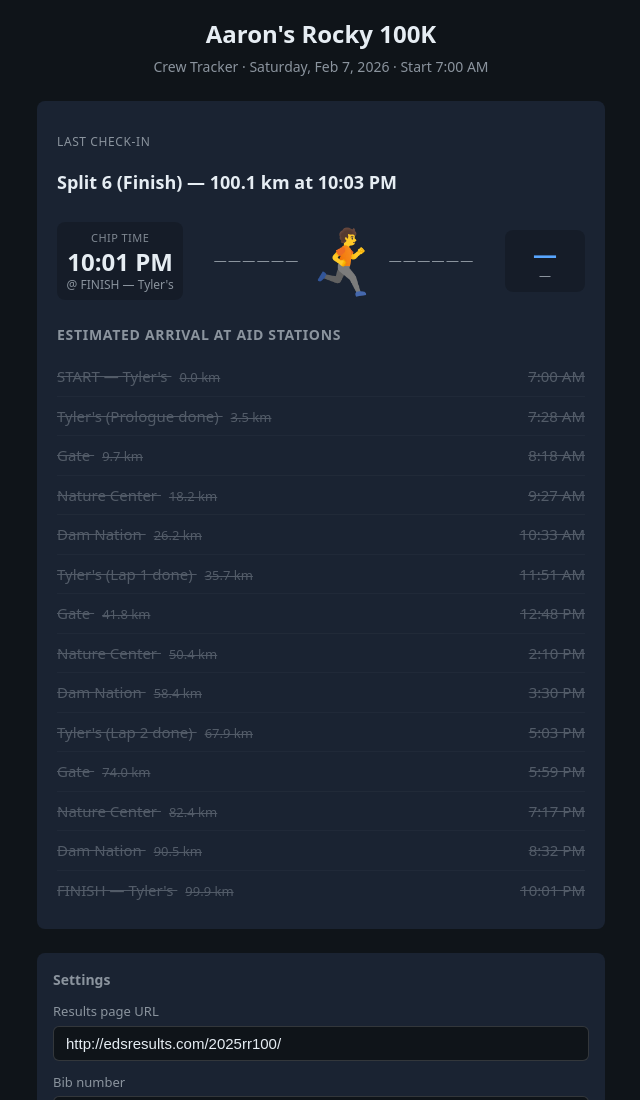
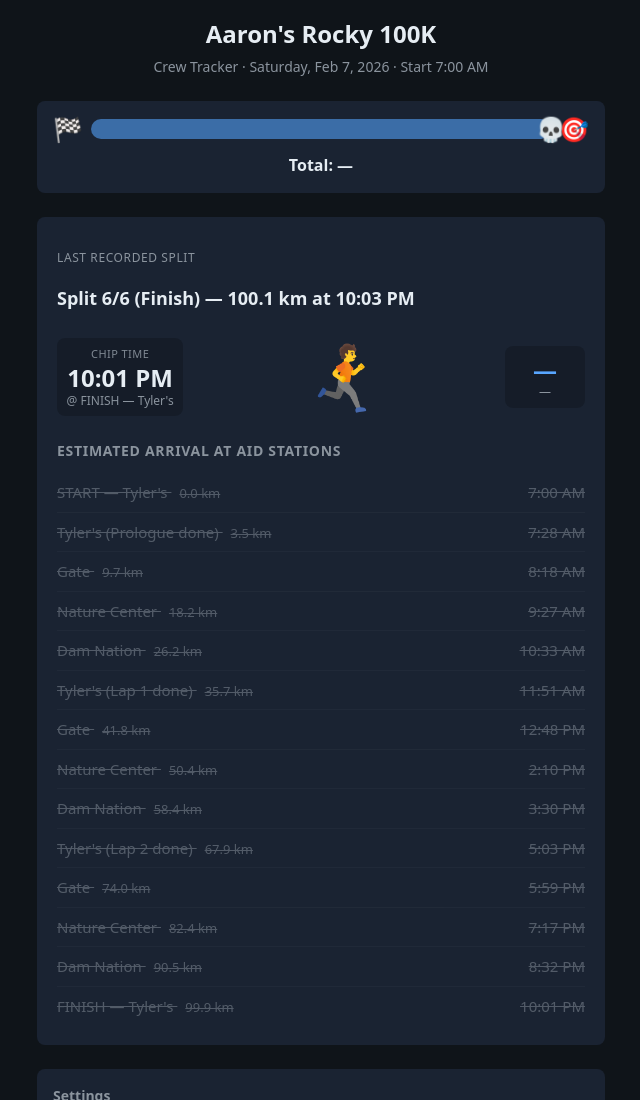
Before and after one commit to aaronrbenson/race-split-tracker, a website built with Vite: page index.html in a window 1280 px wide. Shown: the top 1100 px of the page, without its empty margins (319-959 px from the left). Built offline with nearby package versions, Linux system fonts and the light colour scheme.

Commit message:
Race progress meter, last split N/6, Last recorded split label, progress emoji phases (runner/sweat/skull), runner tween + 10s jiggle, drop hero dashes

```diff
--- a/index.html
+++ b/index.html
@@ -12,6 +12,8 @@
         <h1>Aaron's Rocky 100K</h1>
         <p class="subtitle">Crew Tracker · Saturday, Feb 7, 2026 · Start 7:00 AM</p>
       </header>
+
+      <section class="race-progress" id="race-progress" aria-label="Race progress"></section>
 
       <section class="hero" aria-label="Live status">
         <p class="live-fallback-msg" id="live-fallback-msg" aria-live="polite"></p>
--- a/src/data.js
+++ b/src/data.js
@@ -10,6 +10,9 @@ export const SPLITS_100K_KM = [
   { id: 'split5', label: 'Split 5', km: 77.25 },
   { id: 'split6', label: 'Split 6 (Finish)', km: 100.12 },
 ];
+
+/** Total 100K race distance in km (for progress %). */
+export const RACE_DISTANCE_KM = 100.12;
 
 /**
  * Aid stations from crew guide PDF, distances converted to km.
--- a/src/edsFetcher.js
+++ b/src/edsFetcher.js
@@ -44,6 +44,7 @@ function parseRunnerPage(html, bib) {
   const doc = new DOMParser().parseFromString(html, 'text/html');
   const rows = doc.querySelectorAll('tr');
   let name = 'Runner';
+  let totalRaceTime = null;
   const lapTimes = {}; // lap number (1-6) -> clock time string
 
   for (const row of rows) {
@@ -53,6 +54,9 @@ function parseRunnerPage(html, bib) {
     const value = (cells[1].textContent || '').trim();
 
     if (label === 'Name' && value) name = value;
+    if (label === 'Total Race Time' && value && /^\d{1,2}:\d{2}:\d{2}$/.test(value.trim())) {
+      totalRaceTime = value.trim();
+    }
 
     const lapMatch = label.match(/^Lap (\d) Chip Time$/i);
     if (lapMatch) {
@@ -78,7 +82,7 @@ function parseRunnerPage(html, bib) {
   }
 
   if (splits.length === 0) return null;
-  return { name, bib, splits };
+  return { name, bib, splits, totalRaceTime };
 }
 
 /**
--- a/src/eta.js
+++ b/src/eta.js
@@ -117,10 +117,14 @@ export function computeETAs(splits) {
     };
   });
 
-  const lastSplitLabel =
-    last.splitId && SPLITS_100K_KM.find((s) => s.id === last.splitId)
-      ? SPLITS_100K_KM.find((s) => s.id === last.splitId).label
-      : `${lastKm.toFixed(1)} km`;
+  let lastSplitLabel = `${lastKm.toFixed(1)} km`;
+  if (last.splitId) {
+    const match = last.splitId.match(/^split(\d)$/);
+    if (match) {
+      const n = parseInt(match[1], 10);
+      lastSplitLabel = n === 6 ? 'Split 6/6 (Finish)' : `Split ${n}/6`;
+    }
+  }
 
   return {
     lastSplit: {
--- a/src/main.css
+++ b/src/main.css
@@ -45,6 +45,88 @@ body {
   color: var(--muted);
   font-size: 0.875rem;
   margin: 0.25rem 0 0;
+}
+
+.race-progress {
+  margin-bottom: 1.5rem;
+  padding: 1rem;
+  background: var(--surface);
+  border-radius: var(--radius);
+  text-align: center;
+}
+
+.race-progress-bar-wrap {
+  display: flex;
+  align-items: center;
+  gap: 0.5rem;
+  margin-bottom: 0.75rem;
+}
+
+.race-progress-emoji {
+  font-size: 1.5rem;
+  flex-shrink: 0;
+  line-height: 1;
+}
+
+.race-progress-track {
+  flex: 1;
+  position: relative;
+  height: 1.25rem;
+  min-width: 0;
+  background: rgba(0, 0, 0, 0.3);
+  border-radius: 999px;
+  overflow: visible;
+}
+
+.race-progress-fill {
+  position: absolute;
+  left: 0;
+  top: 0;
+  bottom: 0;
+  border-radius: 999px;
+  background: var(--accent);
+  opacity: 0.6;
+}
+
+.race-progress-fill-anim {
+  transition: width 0.7s ease-out;
+}
+
+.race-progress-runner {
+  position: absolute;
+  top: 50%;
+  transform: translate(-50%, -50%) scaleX(-1);
+  font-size: 1.5rem;
+  line-height: 1;
+  pointer-events: none;
+  z-index: 1;
+  transition: left 0.7s ease-out;
+}
+
+.race-progress-runner-anim {
+  animation: race-runner-jiggle 0.5s ease-in-out 20;
+}
+
+@keyframes race-runner-jiggle {
+  0%, 100% {
+    transform: translate(-50%, -50%) scaleX(-1) rotate(-2deg) translateY(0);
+  }
+  25% {
+    transform: translate(-50%, -50%) scaleX(-1) rotate(1.5deg) translateY(-1px);
+  }
+  50% {
+    transform: translate(-50%, -50%) scaleX(-1) rotate(-2deg) translateY(0);
+  }
+  75% {
+    transform: translate(-50%, -50%) scaleX(-1) rotate(1.5deg) translateY(-1px);
+  }
+}
+
+.race-progress-total {
+  font-size: 1rem;
+  font-weight: 600;
+  color: var(--text);
+  margin: 0;
 }
 
 .hero {
--- a/src/ui.js
+++ b/src/ui.js
@@ -1,9 +1,16 @@
-import { AID_STATIONS_KM, DEMO_RUNNER, getRandomDemoRunner } from './data.js';
+import { AID_STATIONS_KM, DEMO_RUNNER, getRandomDemoRunner, RACE_DISTANCE_KM } from './data.js';
 import { computeETAs } from './eta.js';
 import { fetchRunnerInfo } from './edsFetcher.js';
 
 const DEFAULT_RESULTS_URL = 'http://edsresults.com/2025rr100/';
 const DEFAULT_BIB = 'TBD';
+
+/** Emoji by race phase: first 33k runner, middle 33k sweat smile, final stretch skull. */
+function getProgressEmoji(km) {
+  if (km < 33) return '🏃';
+  if (km < 66) return '😅';
+  return '💀';
+}
 
 function getConfig() {
   return {
@@ -19,14 +26,41 @@ function setConfig({ resultsUrl, bib, useDemo }) {
   if (useDemo != null) localStorage.setItem('rocky_use_demo', useDemo ? 'true' : 'false');
 }
 
+function renderRaceProgress(container, lastSplit, totalRaceTime) {
+  if (!container) return;
+  const progressKm = lastSplit?.km ?? 0;
+  const progressPct = Math.min(100, Math.max(0, (progressKm / RACE_DISTANCE_KM) * 100));
+  const totalDisplay = totalRaceTime || '—';
+  const progressEmoji = getProgressEmoji(progressKm);
+  container.innerHTML = `
+    <div class="race-progress-bar-wrap">
+      <span class="race-progress-emoji" aria-hidden="true">🏁</span>
+      <div class="race-progress-track">
+        <div class="race-progress-fill race-progress-fill-anim" style="width: 0"></div>
+        <span class="race-progress-runner race-progress-runner-anim" style="left: 0" data-target="${progressPct}" aria-hidden="true">${progressEmoji}</span>
+      </div>
+      <span class="race-progress-emoji" aria-hidden="true">🎯</span>
+    </div>
+    <p class="race-progress-total">Total: ${totalDisplay}</p>
+  `;
+  requestAnimationFrame(() => {
+    requestAnimationFrame(() => {
+      const fill = container.querySelector('.race-progress-fill');
+      const runner = container.querySelector('.race-progress-runner');
+      if (fill) fill.style.width = `${progressPct}%`;
+      if (runner) runner.style.left = `${progressPct}%`;
+    });
+  });
+}
+
 function renderLastSplit(container, lastSplit) {
   if (!container) return;
   if (!lastSplit) {
-    container.innerHTML = '<p class="label">Last check-in</p><p>No split data yet. Use demo mode or enter results URL + bib.</p>';
+    container.innerHTML = '<p class="label">Last recorded split</p><p>No split data yet. Use demo mode or enter results URL + bib.</p>';
     return;
   }
   container.innerHTML = `
-    <p class="label">Last check-in</p>
+    <p class="label">Last recorded split</p>
     <p>${lastSplit.label} — ${lastSplit.km.toFixed(1)} km at ${lastSplit.clockTime}</p>
   `;
 }
@@ -52,7 +86,6 @@ function renderProgressLine(container, lastSplit, etas) {
   if (!container) return;
   const lastSplitKm = lastSplit?.km ?? 0;
   const { last, next } = getLastNextStations(lastSplitKm, etas);
-  const dash = '—'.repeat(6);
 
   const lastTime = last ? last.eta : '—';
   const lastName = last ? `@ ${last.name}` : 'Start';
@@ -70,7 +103,7 @@ function renderProgressLine(container, lastSplit, etas) {
         <span class="progress-time">${lastTime}</span>
         <span class="progress-name">${lastName}</span>
       </div>
-      <span class="progress-track" aria-hidden="true">${dash} <span class="progress-runner">🏃</span> ${dash}</span>
+      <span class="progress-track" aria-hidden="true"><span class="progress-runner">🏃</span></span>
       <div class="progress-station progress-next">
         <span class="progress-time-label">${nextTimeLabel}</span>
         <span class="progress-time">${nextTime}</span>
@@ -235,6 +268,7 @@ function refresh() {
       splitId: s.splitId,
     }));
     const { lastSplit, etas } = computeETAs(splits);
+    renderRaceProgress(document.getElementById('race-progress'), lastSplit, runner.totalRaceTime ?? null);
     renderLastSplit(document.getElementById('last-split'), lastSplit);
     renderProgressLine(document.getElementById('progress-line'), lastSplit, etas);
     renderETAs(document.getElementById('eta-section'), etas, lastSplit?.km ?? null);
```
